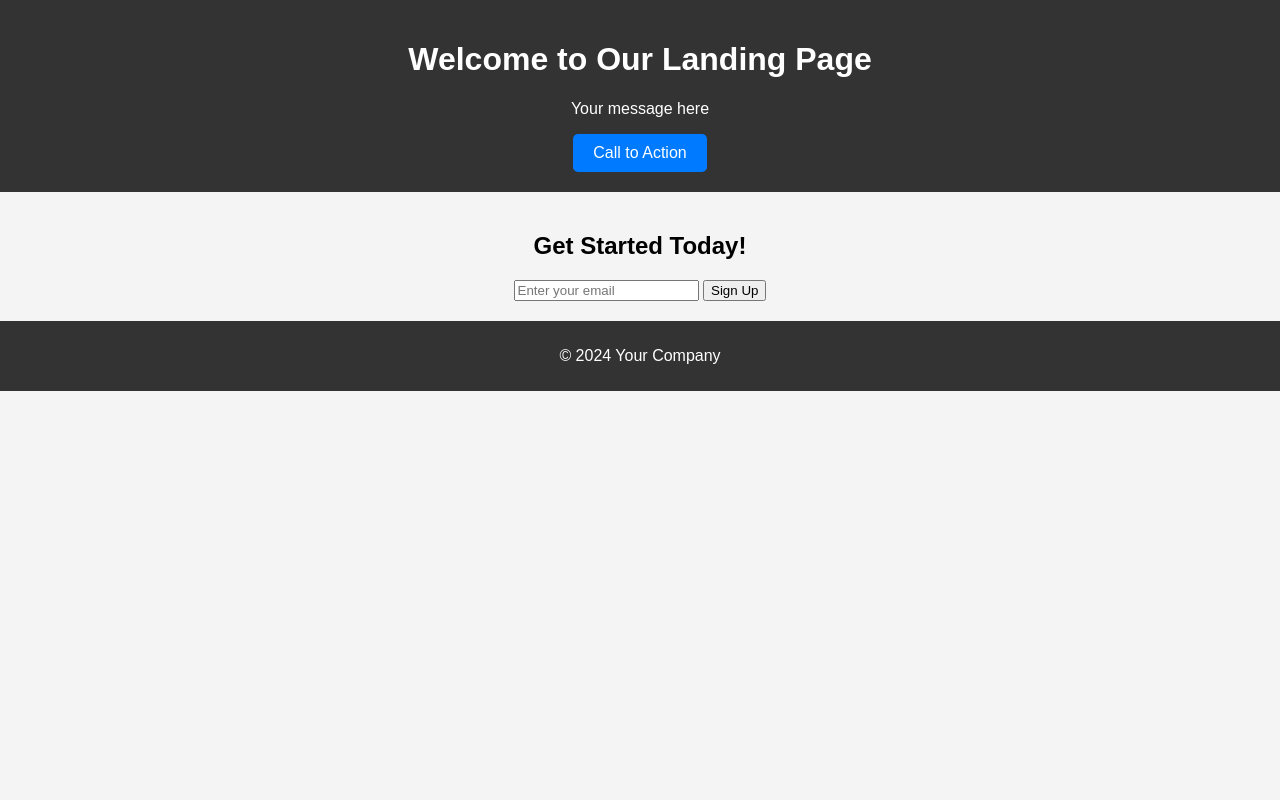
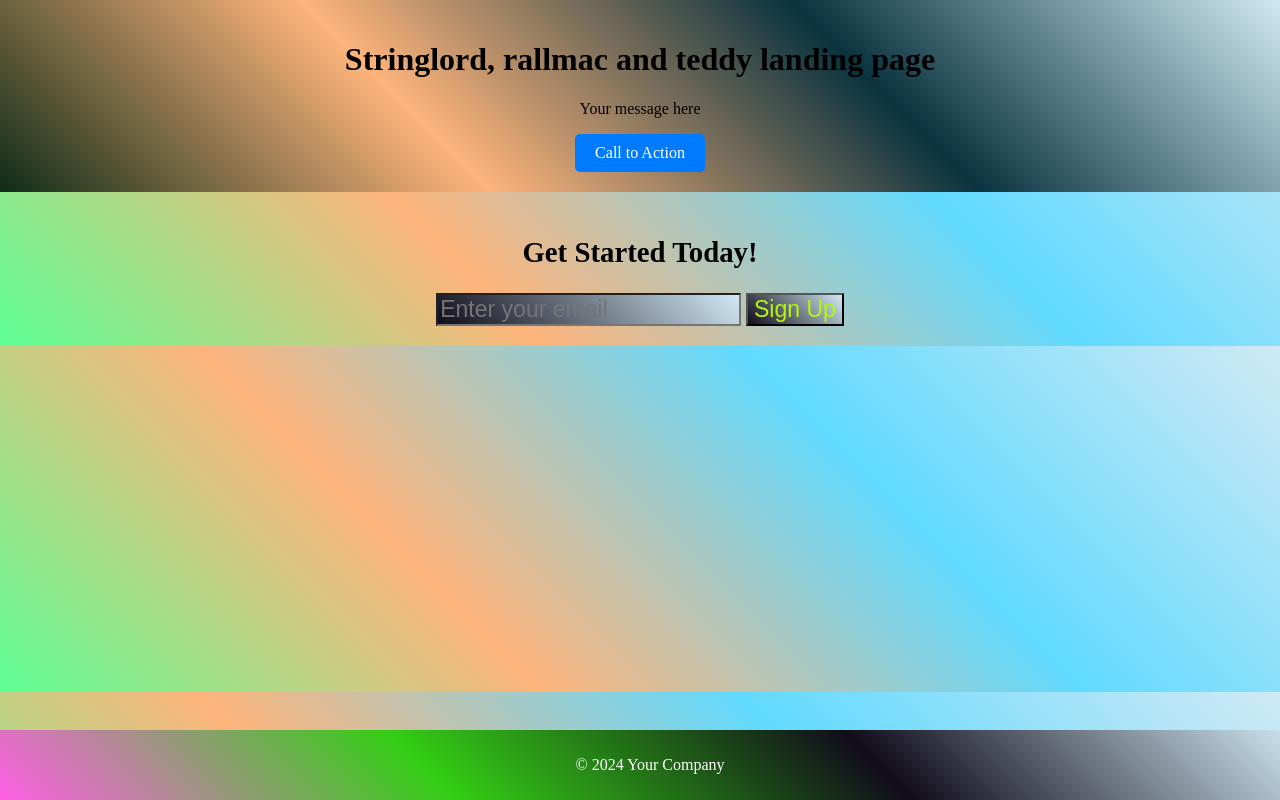
Before and after one commit to Stringpappy/landing-page, a plain HTML site: page index.html in a window 1280 px wide. Drawn offline with Linux system fonts and the light colour scheme.

Commit message:
The Initial commit of landing page

```diff
--- a/index.html
+++ b/index.html
@@ -8,7 +8,7 @@
 </head>
 <body>
     <header>
-        <h1>Welcome to Our Landing Page</h1>
+        <h1>Stringlord, rallmac and teddy landing page</h1>
         <p>Your message here</p>
         <a href="#cta" class="cta-button">Call to Action</a>
     </header>
--- a/styles.css
+++ b/styles.css
@@ -1,13 +1,14 @@
 body {
-    font-family: Arial, sans-serif;
+    font-family:'Times New Roman', Times, serif;
     margin: 0;
     padding: 0;
-    background-color: #f4f4f4;
+    background: linear-gradient(45deg, #5fff94, #feb47b, #61daff, #d0e9f4);
+
     text-align: center;
 }
 header {
     background-color: #333;
-    color: #fff;
+    background: linear-gradient(45deg, #0e2c18, #feb47b, #0a333f, #d0e9f4);
     padding: 20px;
 }
 .cta-button {
@@ -18,11 +19,36 @@ header {
     text-decoration: none;
     border-radius: 5px;
 }
+.cta-button:hover{
+    display: inline-block;
+    padding: 10px 20px;
+    color: #fff;
+    background-color: #c723a3;
+    text-decoration: none;
+    border-radius: 5px;
+    border: 3px solid green;
+}
 section {
     padding: 20px;
+    font-size: larger;
+}
+section button{
+    color: rgb(177, 248, 10);
+    font-size: larger;
+    background: linear-gradient(45deg, #110c1a, #d0e9f4);
+
+}
+section input{
+    color: rgb(177, 248, 10);
+    font-size: larger;
+    background: linear-gradient(45deg, #110c1a, #d0e9f4);
+
 }
 footer {
-    background-color: #333;
+    background: linear-gradient(45deg, #ff5fe4, #34ce15, #110c1a, #d0e9f4);
     color: #fff;
     padding: 10px;
+    position:fixed;
+    bottom: 0px;
+    width: 100%;
 }
```
Also changed, not shown: 1 other file.
